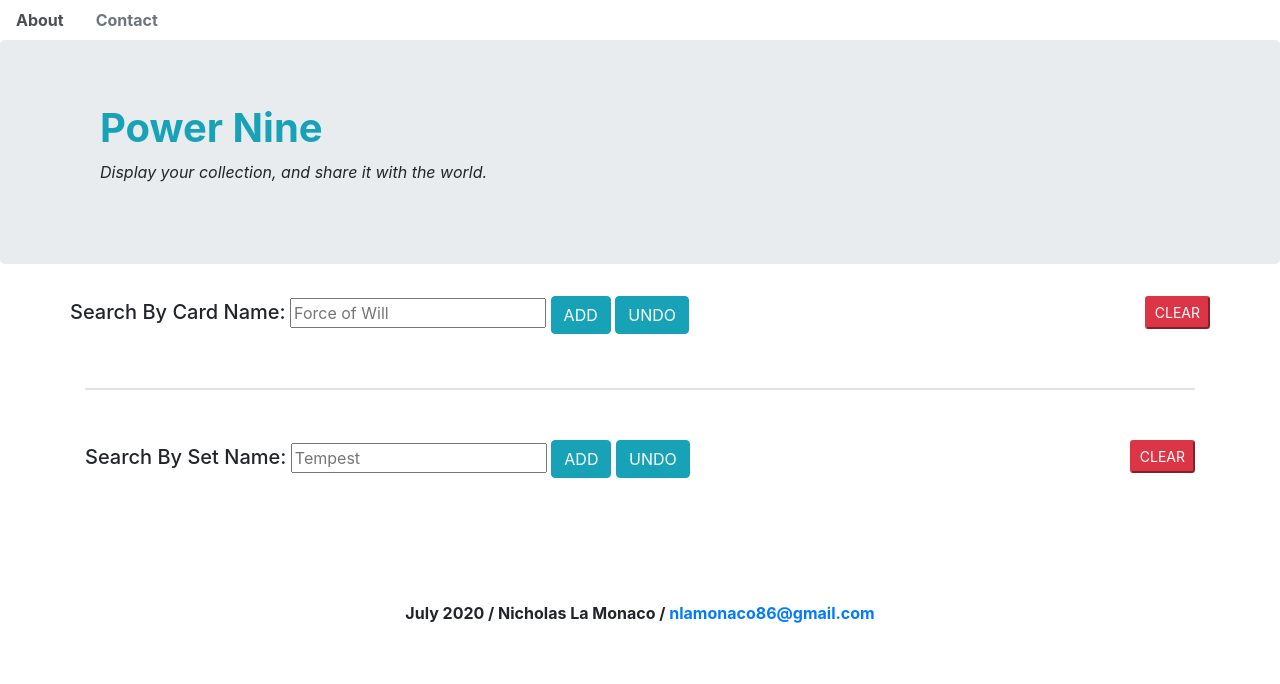
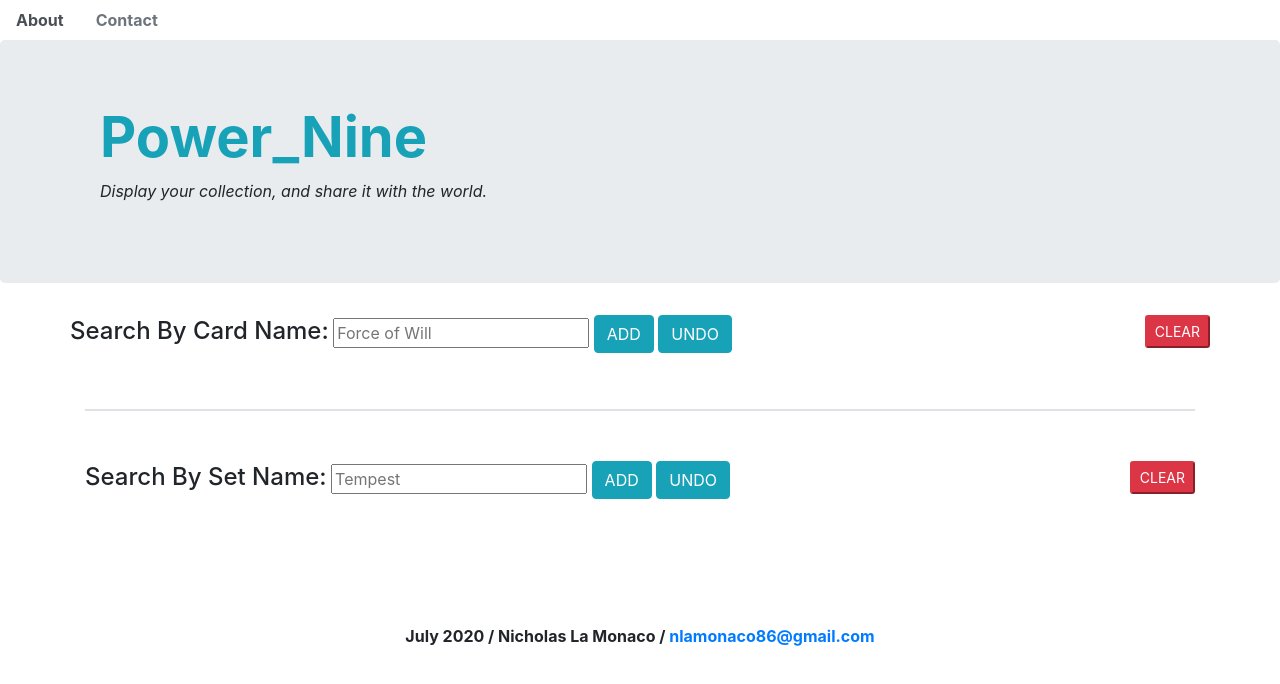
Before and after one commit to nlamonaco86/Power_Nine, a plain HTML site: page index.html in a window 1280 px wide. Drawn offline with nearby package versions, Linux system fonts and the light colour scheme; no server answers.

Commit message:
more font styling

```diff
--- a/index.html
+++ b/index.html
@@ -34,7 +34,7 @@
   <div class="jumbotron">
     <div class="container">
       <header class="container">
-        <h1 class="font-weight-bold text-info">Power Nine</h1>
+        <h1 class="display-4 font-weight-bold text-info">Power_Nine</h1>
         <p class="font-italic">Display your collection, and share it with the world.</p>
       </header>
     </div>
@@ -45,7 +45,7 @@
     <div class="row justify-content-between searchBar">
       <div>
         <label for="cardname">
-          <h5>Search By Card Name: </h5>
+          <h4>Search By Card Name: </h4>
         </label>
         <input type="text" id="cardName" placeholder="Force of Will">
         <button type="add" id="add" class="btn btn-info">ADD</button>
@@ -87,7 +87,7 @@
       <div class="row justify-content-between">
         <div>
           <label for="cardname">
-            <h5>Search By Set Name: </h5>
+            <h4>Search By Set Name: </h4>
           </label>
           <input type="text" id="setName" placeholder="Tempest">
           <button type="add" id="addSet" class="btn btn-info">ADD</button>
```
